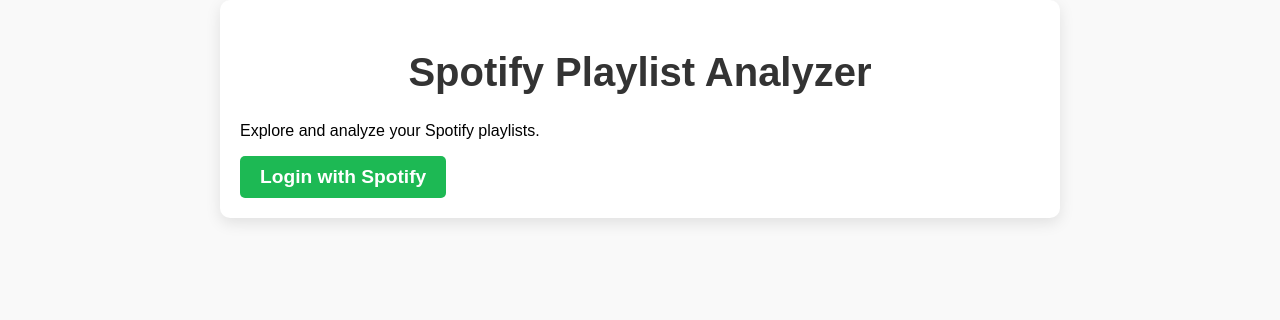
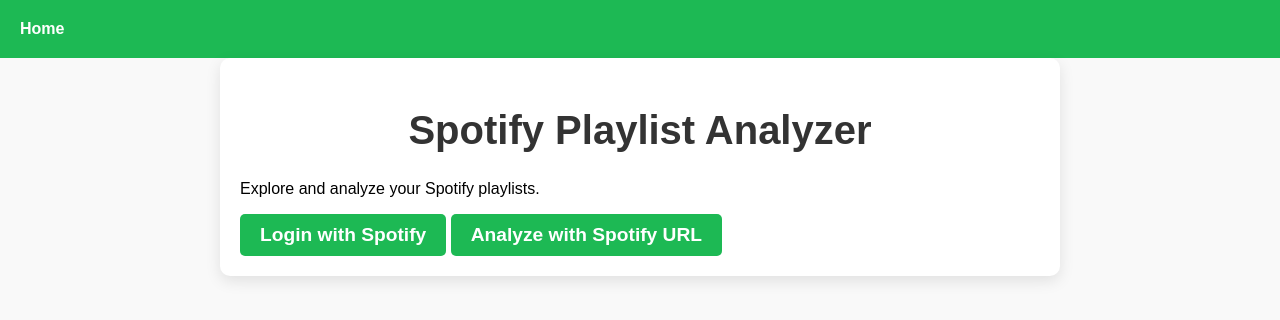
Before and after one commit to palldas/Spotify-Playlist-Analyzer, a Flask app: page / in a window 1280 px wide. Shown: the top 320 px of the page. Run offline with Flask 3, Linux system fonts and the light colour scheme.

Commit message:
url works, added basic navbar, and takes you to the actual playlist

```diff
--- a/app.py
+++ b/app.py
@@ -4,6 +4,7 @@
 import spotipy
 from spotipy.oauth2 import SpotifyOAuth
 import time
+import re
 
 
 app = Flask(__name__)
@@ -67,6 +68,66 @@
     return render_template('playlists.html', playlist_names=playlist_names, user_display_name=user_display_name, user_profile_picture=user_profile_picture)
 
 
+@app.route('/analyze', methods=['GET', 'POST'])
+def analyze_playlist():
+    if request.method == 'POST':
+        playlist_url = request.form.get('playlist_url')
+        playlist_id = extract_playlist_id(playlist_url)
+        if playlist_id:
+            # Redirect to playlist detail page with extracted playlist_id
+            return redirect(url_for('playlist_detail_url', playlist_url=playlist_url))
+        else:
+            error_message = "Invalid playlist URL"
+            return render_template('analyze_url.html', error_message=error_message)
+    return render_template('analyze_url.html')
+
+def extract_playlist_id(playlist_url):
+    # Define a regular expression pattern to match playlist URLs
+    pattern = r'^https:\/\/open\.spotify\.com\/playlist\/([a-zA-Z0-9]+)'
+
+    # Use the re.match function to find the playlist ID
+    match = re.match(pattern, playlist_url)
+
+    if match:
+        playlist_id = match.group(1)  # Extract the playlist ID from the matched group
+        return playlist_id
+
+    return None  # Return None if no match is found
+
+
+@app.route('/playlist_url')
+def playlist_detail_url():
+    playlist_url = request.args.get('playlist_url')
+    if not playlist_url:
+        return "Invalid playlist URL"
+
+    playlist_id = extract_playlist_id(playlist_url)
+    if not playlist_id:
+        return "Invalid playlist URL"
+
+    token_info = get_token()
+    sp = spotipy.Spotify(auth=token_info['access_token'])
+
+    playlist = sp.playlist(playlist_id)  # Fetch playlist details
+    cover_image_url = playlist['images'][0]['url']
+
+    playlist_tracks = []
+    offset = 0
+    while True:
+        response = sp.playlist_tracks(playlist_id, limit=100, offset=offset)
+        playlist_tracks.extend(response['items'])
+        offset += 100
+        if len(response['items']) < 100:
+            break
+
+    artist_counts = count_artists(playlist_tracks)
+    sorted_track_popularity = analyze_track_popularity(playlist_tracks)
+    # Fetch the playlist's external URLs, specifically the Spotify URL
+    playlist_external_urls = playlist.get('external_urls', {}).get('spotify', None)
+
+    return render_template('playlist_detail.html', playlist_name=playlist['name'], artist_counts=artist_counts, sorted_track_popularity=sorted_track_popularity, cover_image_url=cover_image_url, playlist_external_urls=playlist_external_urls)
+
+
 @app.route('/playlist/<playlist_name>')
 def playlist_detail(playlist_name):
     try:
@@ -113,8 +174,12 @@
     # Calculate artist count using the count_artists function
     artist_counts = count_artists(playlist_tracks)
     sorted_track_popularity = analyze_track_popularity(playlist_tracks)
+    # Fetch the playlist's external URLs, specifically the Spotify URL
+    playlist_external_urls = playlist.get('external_urls', {}).get('spotify', None)
 
-    return render_template('playlist_detail.html', playlist_name=playlist_name, artist_counts=artist_counts, sorted_track_popularity=sorted_track_popularity, cover_image_url=cover_image_url)
+    return render_template('playlist_detail.html', playlist_name=playlist['name'], artist_counts=artist_counts, sorted_track_popularity=sorted_track_popularity, cover_image_url=cover_image_url, playlist_external_urls=playlist_external_urls)
+
+
 
 def count_artists(playlist_tracks):
     artist_counts = {}
--- a/static/css/styles.css
+++ b/static/css/styles.css
@@ -94,3 +94,34 @@
 a:hover {
     color: red
 }
+
+
+/* styles.css */
+.navbar {
+    background-color: #1DB954;
+    padding: 10px 20px; /* Add padding to space out links */
+    display: flex; /* Use flexbox for layout */
+    align-items: center; /* Vertically center items */
+}
+
+
+.navbar ul {
+    list-style-type: none;
+    margin: 0;
+    padding: 0;
+    display: flex; /* Use flexbox for horizontal layout */
+}
+
+.navbar li {
+    margin-right: 20px;
+}
+
+.navbar li.nav-home {
+    margin-right: auto; /* Push home button to the left corner */
+}
+
+.navbar a {
+    text-decoration: none;
+    color: white;
+    font-weight: bold;
+}
--- a/templates/index.html
+++ b/templates/index.html
@@ -7,10 +7,12 @@
     <link rel="stylesheet" href="{{ url_for('static', filename='css/styles.css') }}">
 </head>
 <body>
+    {% include 'navbar.html' %}  <!-- Include the navbar -->
     <div class="container">
         <h1>Spotify Playlist Analyzer</h1>
         <p>Explore and analyze your Spotify playlists.</p>
         <a href="{{ url_for('login') }}" class="button">Login with Spotify</a>
+        <a href="{{ url_for('analyze_playlist') }}" class="button">Analyze with Spotify URL</a>
     </div>
 </body>
 </html>
--- /dev/null
+++ b/templates/navbar.html
@@ -0,0 +1,8 @@
+<!-- templates/navbar.html -->
+
+<nav class="navbar">
+    <ul>
+        <li class="nav-home"><a href="{{ url_for('index') }}">Home</a></li>
+        <!-- Add other navigation links here if needed -->
+    </ul>
+</nav>
--- a/templates/playlist_detail.html
+++ b/templates/playlist_detail.html
@@ -5,8 +5,10 @@
     <link rel="stylesheet" href="{{ url_for('static', filename='css/styles.css') }}">
 </head>
 <body>
+    {% include 'navbar.html' %}  <!-- Include the navbar -->
     <div class="container">
-        <h1>Playlist Analysis for <span class="detail-name">{{ playlist_name }}</span></h1>
+        <h1>Playlist Analysis for <span class="detail-name"><a href="{{ playlist_external_urls }}" class="playlist-link" target="_blank">{{ playlist_name }}</a></span></h1>
+
         <!-- Display the cover image -->
         <img src="{{ cover_image_url }}" alt="Playlist Cover" class="playlist-cover">
         <h2>Artist Count</h2>
--- a/templates/playlists.html
+++ b/templates/playlists.html
@@ -5,6 +5,7 @@
     <link rel="stylesheet" href="{{ url_for('static', filename='css/styles.css') }}">
 </head>
 <body>
+    {% include 'navbar.html' %}  <!-- Include the navbar -->
     <div class="container">
         <div class="user-profile">
             {% if user_profile_picture %}
```
Also changed, not shown: templates/analyze_url.html (added, +18 -0 lines).
